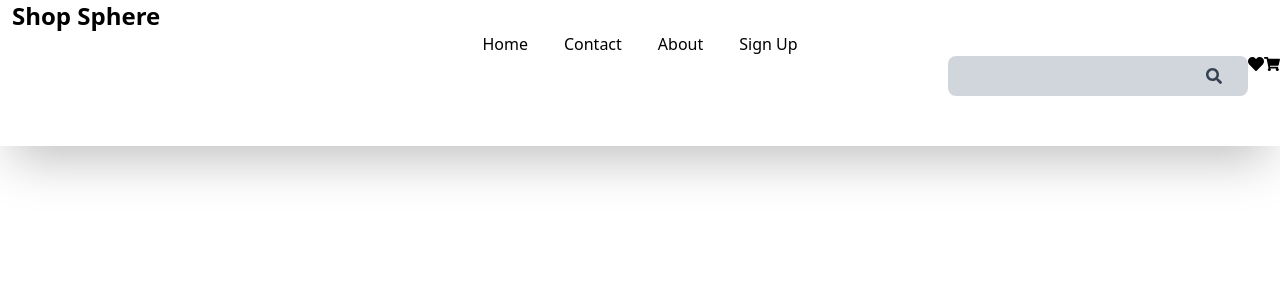
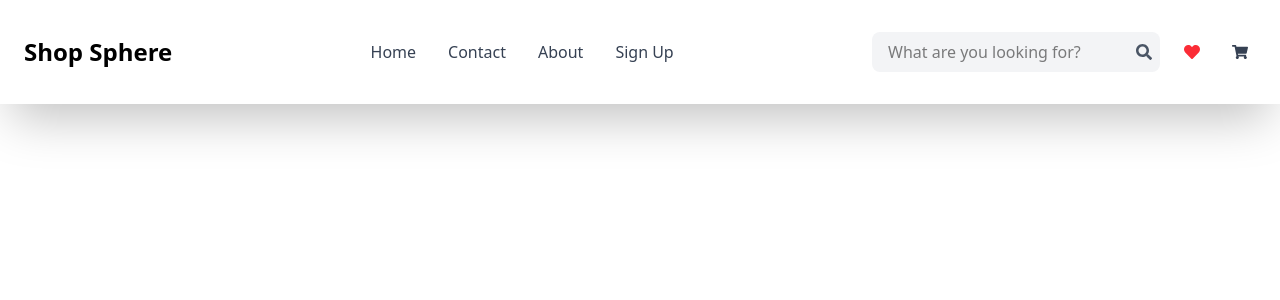
Before and after one commit to niyomugaboetiene/ecommerce-app, a React (Vite) app: page / in a window 1280 px wide. Shown: the top 300 px of the page. Built offline with nearby package versions, Linux system fonts and the light colour scheme.

Commit message:
first commit of ecommerce app

```diff
--- a/src/pages/Navs.jsx
+++ b/src/pages/Navs.jsx
@@ -1,27 +1,42 @@
-import { Link } from "react-router-dom"
-import { FaSearch, FaHeart, FaShoppingCart } from "react-icons/fa"
+import { Link } from "react-router-dom";
+import { FaSearch, FaHeart, FaShoppingCart } from "react-icons/fa";
+
 const Navs = () => {
-    return (
-        <div className="shadow-2xl">
-            <p className="ms-3 text-2xl text-black font-bold">Shop Sphere</p>
-            <div className="flex space-x-9 font-normal justify-center items-center">
-                <Link to="/">Home</Link>
-                <Link to="/contact">Contact</Link>
-                <Link to="/about">About</Link>
-                <Link to="sign-Up">Sign Up</Link>
-            </div>
-           <div className="flex justify-end">
-            <div className="bg-gray-300 flex p-2 justify-center items-center mb-[50px] rounded-lg w-[300px]">
-                <input type="text" name="What are you looking for" className="focus:overflow-hidden border-none"/>
-                <FaSearch className="text-gray-700"/>
-            </div>
-           <div className="flex">
-              <FaHeart className="bg-white"/>
-              <FaShoppingCart />
-           </div>
-           </div>
+  return (
+    <div className="shadow-2xl bg-white px-6 py-8 flex items-center justify-between">
+
+      <p className="text-2xl font-bold text-black">Shop Sphere</p>
+
+      <div className="flex space-x-8 font-medium text-gray-700">
+        <Link to="/" className="hover:underline active:underline transition-colors">Home</Link>
+        <Link to="/contact" className="hover:underline active:underline transition-colors">Contact</Link>
+        <Link to="/about" className="hover:underline active:underline transition-colors">About</Link>
+        <Link to="/sign-up" className="hover:underline active:underline transition-colors">Sign Up</Link>
+      </div>
+
+      <div className="flex items-center space-x-4">
+
+        <div className="flex items-center bg-gray-100 rounded-lg p-2 w-72">
+          <input
+            type="text"
+            placeholder="What are you looking for?"
+            className="flex-1 bg-gray-100 outline-none px-2"
+          />
+          <FaSearch className="text-gray-600 cursor-pointer hover:text-gray-800" />
         </div>
-    )
-}
 
-export default Navs
+        <div className="flex items-center space-x-4">
+          <div className="bg-white p-2 rounded-full cursor-pointer hover:bg-red-100 transition">
+            <FaHeart className="text-red-500" />
+          </div>
+          <div className="bg-white p-2 rounded-full cursor-pointer hover:bg-gray-200 transition">
+            <FaShoppingCart className="text-gray-700" />
+          </div>
+        </div>
+
+      </div>
+    </div>
+  );
+};
+
+export default Navs;
```
